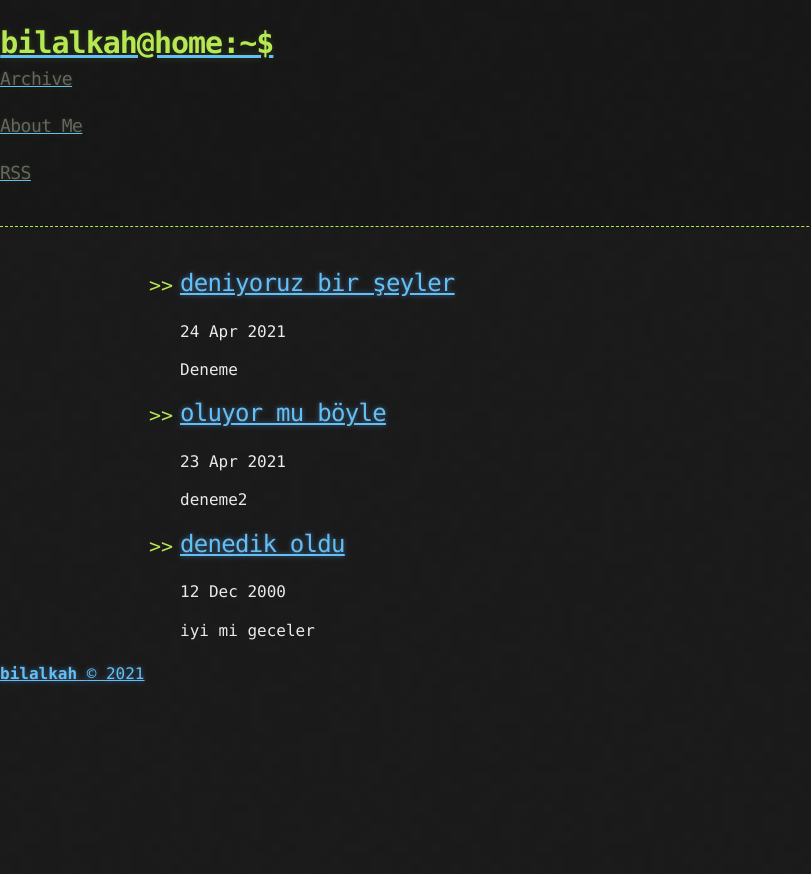
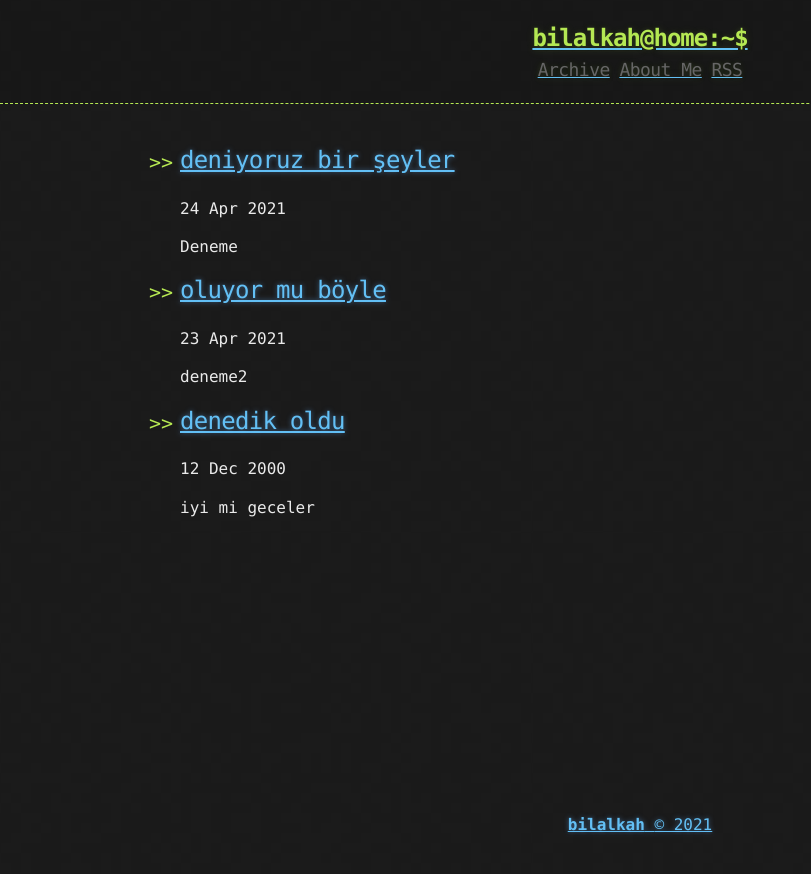
Before and after one commit to bilalkah/bilalkah.github.io, a Jekyll site: the page built from index.html, in a window 1280 px wide. Shown: the top 874 px of the page, without its empty margins (0-811 px from the left). Built offline with Jekyll 4.4.1, drawn with Linux system fonts in a browser that asks for light colours; the list of posts is cut into pages by our own code.

Commit message:
oldu sanki

```diff
--- a/_sass/jekyll-theme-hacker.scss
+++ b/_sass/jekyll-theme-hacker.scss
@@ -1,3 +1,7 @@
+/*
+   original: https://github.com/pages-themes/hacker
+*/
+
 @import "rouge-base16-dark";
 @import "default_colors";
 
@@ -6,13 +10,6 @@ $body-foreground: $gallery !default;
 $header: $conifer !default;
 $blockquote-color: $silver-chalice !default;
 $blockquote-border: $dove-grey !default;
-$container-max-width: 1000px;
-
-@mixin media-max-width($max-width) {
-  @media (max-width: $max-width) {
-      @content;
-  }
-}
 
 body {
   margin: 0;
@@ -28,9 +25,10 @@ body {
 
 .container {
   width: 90%;
-  max-width: $container-max-width;
+  max-width: 1000px;
   margin: 0 auto;
 }
+
 
 section {
   display: block;
@@ -53,16 +51,24 @@ li {
 
 header {
   background: rgba(0, 0, 0, 0.1);
-  width: 100%;
   border-bottom: 1px dashed $conifer; //header;
-  padding: 20px 0;
+  padding: 20px;
   margin: 0 0 40px 0;
 }
 
+.header-links {
+  text-align: center;
+}
+
+.header-link {
+  display: inline;
+}
+
 header h1 {
-  font-size: 30px;
+  font-size: 24px;
   line-height: 1.5;
-  margin: 0 0 0 -40px;
+  margin: 0;
+  text-align: center;
   font-weight: bold;
   font-family: Monaco, "Bitstream Vera Sans Mono", "Lucida Console", Terminal, monospace;
   color: $conifer;//$header;
@@ -71,27 +77,12 @@ header h1 {
                0 0 10px rgba(181, 232, 83, 0.1);
   letter-spacing: -1px;
   -webkit-font-smoothing: antialiased;
-  @include media-max-width($container-max-width) {
-    margin-left: 0;
-  }
-}
-
-
-header h1:before {
-  content: "./ ";
-  font-size: 24px;
 }
 
 header h2 {
   font-size: 18px;
   font-weight: 300;
   color: #666;
-}
-
-#downloads .btn {
-  display: inline-block;
-  text-align: center;
-  margin: 0;
 }
 
 /* Main Content
@@ -166,7 +157,7 @@ pre {
   font-size: 16px;
   color: #b5e853;
   border-radius: 2px;
-  word-wrap: normal;
+  text-wrap: normal;
   overflow: auto;
   overflow-y: hidden;
 }
@@ -248,6 +239,12 @@ a {
   text-shadow: 0 0 5px rgba(104, 182, 255, 0.5);
 }
 
+a:active, a:focus {
+  outline: 0;
+  border: none;
+  -moz-outline-style: none
+}
+
 /* Clearfix */
 
 .cf:before, .cf:after {
@@ -263,6 +260,14 @@ a {
   zoom:1;
 }
 
-#a-title {
-  text-decoration: none;
+/* Make footer stick to bottom */
+
+.pagination, footer {
+  height: 50px;
+  line-height: 50px;
+  text-align: center;
 }
+
+#wrapper {
+  min-height: calc(100vh - 100px);
+}
```
